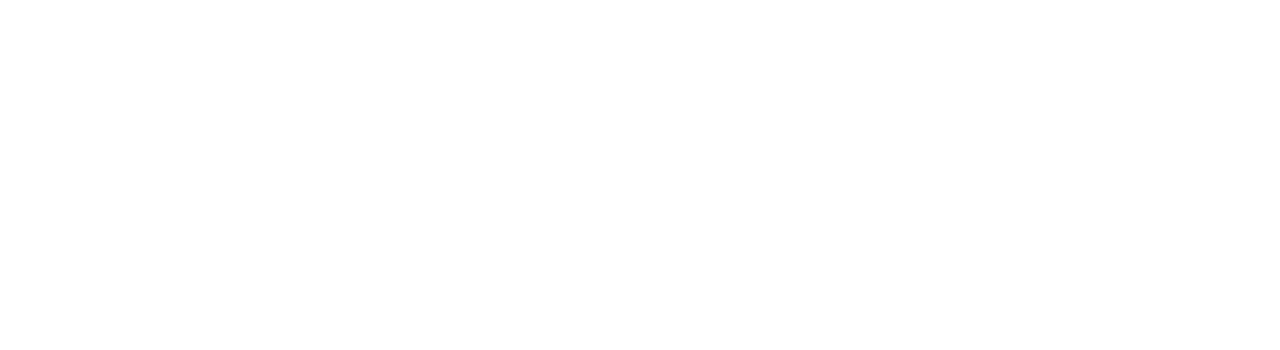
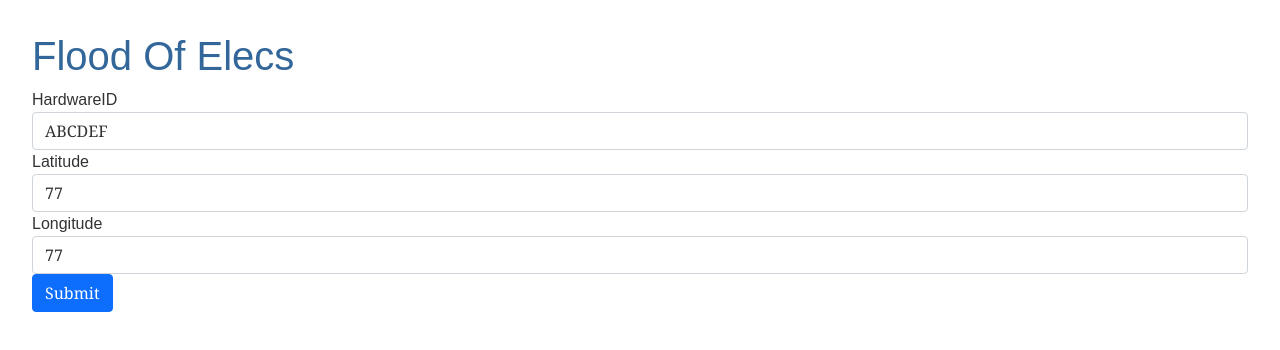
Before and after one commit to floodofelecs/data-storage-frontend, an Angular app: page /new-sensor in a window 1280 px wide. Shown: the top 350 px of the page. Built offline with nearby package versions, Linux system fonts and the light colour scheme.

Commit message:
created form

```diff
--- a/angular.json
+++ b/angular.json
@@ -125,5 +125,8 @@
       }
     }
   },
-  "defaultProject": "angular-tour-of-heroes"
+  "defaultProject": "angular-tour-of-heroes",
+  "cli": {
+    "analytics": "8a361958-de93-4514-92b0-48892fff10af"
+  }
 }
--- a/src/app/mock-sensordata-list.ts
+++ b/src/app/mock-sensordata-list.ts
@@ -1,7 +1,10 @@
 import { Sensordata } from './sensordata';
+import {Sensor} from './sensor';
+const sensor: Sensor = { synthetic_id: 2, hardware_id: "S89FGN39", install_date: "Sat Dec 12 16:50:16 EST 2020", location: [14.35, 170.245] }
 
 export const SENSORDATALIST: Sensordata[] = [
-	{ entry_id: 1, distance: 2.3, timestamp: "Sun Dec 13 16:59:16 EST 2020" },
-	{ entry_id: 2, distance: 2.2, timestamp: "Sun Dec 13 17:05:16 EST 2020" },
-	{ entry_id: 3, distance: 2.0, timestamp: "Sun Dec 13 17:10:16 EST 2020" }
+	{sensor: sensor, entry_id: 1, distance: 2.3, timestamp: "Sun Dec 13 16:59:16 EST 2020" },
+	{sensor: sensor, entry_id: 2, distance: 2.2, timestamp: "Sun Dec 13 17:05:16 EST 2020" },
+	{sensor: sensor, entry_id: 3, distance: 2.0, timestamp: "Sun Dec 13 17:10:16 EST 2020" }
+
 ];
--- a/src/app/new-sensor/new-sensor.component.html
+++ b/src/app/new-sensor/new-sensor.component.html
@@ -1,5 +1,32 @@
-<p>new-sensor works!</p>
 <form>
-    <label for="hardwarelabelinput">Enter Hardware ID</label>
-    <input id="hardwarelabelinput">
+    <div class = "form-group">
+
+<label for = "hardware_id_input">
+    HardwareID
+</label>
+
+  <input type="text" class="form-control" id="hardware_id_input"
+  required
+  [(ngModel)]="model.hardware_id" name="hardware_id">
+
+
+<label for = "location_latitude_input">
+    Latitude
+</label>
+
+  <input type="text" class="form-control" id="location_latitude_input"
+  required
+  [(ngModel)]="model.location[0]" name="latitude">
+
+ <label for = "location_longitude_input">
+    Longitude
+</label>
+
+  <input type="text" class="form-control" id="location_logitude_input"
+  required
+  [(ngModel)]="model.location[1]" name="longitude">
+
+<button type="button" class="btn btn-primary" (click)="onSubmit()">Submit</button>
+  <!-- <TODO: remove this: {{model.name}}> -->
+    </div>
 </form>
--- a/src/app/new-sensor/new-sensor.component.ts
+++ b/src/app/new-sensor/new-sensor.component.ts
@@ -1,4 +1,5 @@
 import { Component, OnInit } from '@angular/core';
+import { Sensor } from '../sensor';
 
 @Component({
   selector: 'app-new-sensor',
@@ -6,10 +7,20 @@
   styleUrls: ['./new-sensor.component.css']
 })
 export class NewSensorComponent implements OnInit {
+  ngOnInit(){}
 
-  constructor() { }
+  model = new Sensor(18, 'ABCDEF', 'Jan-21-1998', [77,77],'Jan-22-1998');
 
-  ngOnInit(): void {
-  }
+  submitted = false;
+  onSubmit() {
+    this.submitted = true;
+    this.model = new Sensor(0, "", "", [0,0], "");
 
+  };
+
+
+    // inside the onSubmit function, can call the program that populates backend
+
+    // TODO: Remove this when we're done
+    get diagnostic() { return JSON.stringify(this.model); }
 }
--- a/src/app/sensor-list/sensor-list.component.html
+++ b/src/app/sensor-list/sensor-list.component.html
@@ -1,7 +1,7 @@
 <h2>Sensor List</h2>
 <ul class="sensorList">
 	<li *ngFor="let sensor of sensorList"
-		[class.selected]="sensor === "
+		[class.selected]="sensor === selectedSensor"
 		(click)="onSelect(sensor)">
 		<span class="badge">{{sensor.synthetic_id}}</span> {{sensor.location}}
 	</li>
--- a/src/app/sensor-list/sensor-list.component.ts
+++ b/src/app/sensor-list/sensor-list.component.ts
@@ -11,7 +11,7 @@
 export class SensorListComponent implements OnInit {
 
   sensorList = SENSORLIST;
-  selectedSensor: Sensor;
+  selectedSensor: Sensor | undefined;
 
   constructor() { }
 
--- a/src/app/sensor.ts
+++ b/src/app/sensor.ts
@@ -1,7 +1,10 @@
 export class Sensor {
-	synthetic_id: number;
-	hardware_id: string;
-	install_date: string;
-	removal_date: string;
-	location: [number, number];
+	// changed this
+	constructor (
+	public synthetic_id: number,
+	public hardware_id: string,
+	public install_date: string,
+	public location: [number, number],
+	public removal_date?: string
+	) {}
 }
--- a/src/app/sensordata-list/sensordata-list.component.ts
+++ b/src/app/sensordata-list/sensordata-list.component.ts
@@ -10,7 +10,7 @@
 export class SensordataListComponent implements OnInit {
 
   sensordataList =  SENSORDATALIST;
-  selectedSensordata: Sensordata;
+  selectedSensordata: Sensordata | undefined;
 
   constructor() { }
 
--- a/src/index.html
+++ b/src/index.html
@@ -6,11 +6,11 @@
   <base href="/">
   <meta name="viewport" content="width=device-width, initial-scale=1">
   <link rel="icon" type="image/x-icon" href="favicon.ico">
-  <link rel="stylesheet" href="../node_modules/bootstrap/dist/css/bootstrap.css">
+
 </head>
 </head>
 <body>
 <app-root></app-root>
-<script src="../node_modules/jquery/dist/jquery.js"></script>  <script src="../node_modules/bootstrap/dist/js/bootstrap.js"></script>
+
 </body>
 </html>
--- a/src/styles.css
+++ b/src/styles.css
@@ -1,5 +1,8 @@
 /* You can add global styles to this file, and also import other style files */
 /* Application-wide Styles */
+
+@import '~bootstrap/dist/css/bootstrap.min.css';
+
 h1 {
     color: #369;
     font-family: Arial, Helvetica, sans-serif;
```
Also changed, not shown: src/app/app.module.ts (+6 -2 lines), src/app/sensordata.ts (+6 -4 lines).
